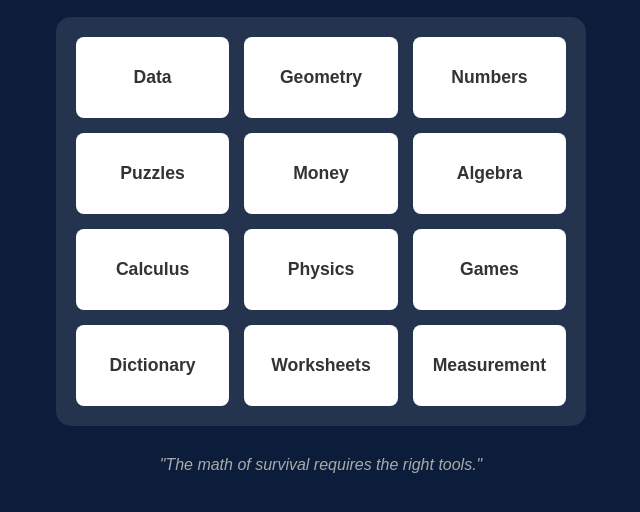
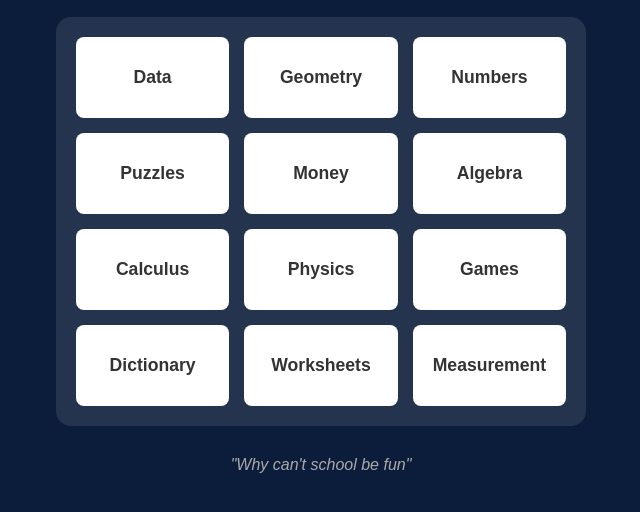
Before and after one commit to thegamewebsite/home, a plain HTML site: page index.html in a window 1280 px wide. Shown: the part 98-610 px from the top of the page, without its empty margins (319-959 px from the left). Drawn offline with Linux system fonts and the light colour scheme.

Commit message:
Update index.html

```diff
--- a/index.html
+++ b/index.html
@@ -81,7 +81,7 @@
         <button onclick="openSite()" class="grid-button">Measurement</button>
     </div>
 
-    <p class="footer-text">"The math of survival requires the right tools."</p>
+    <p class="footer-text">"Why can't school be fun"</p>
 
     <script>
         function openSite() {
```
